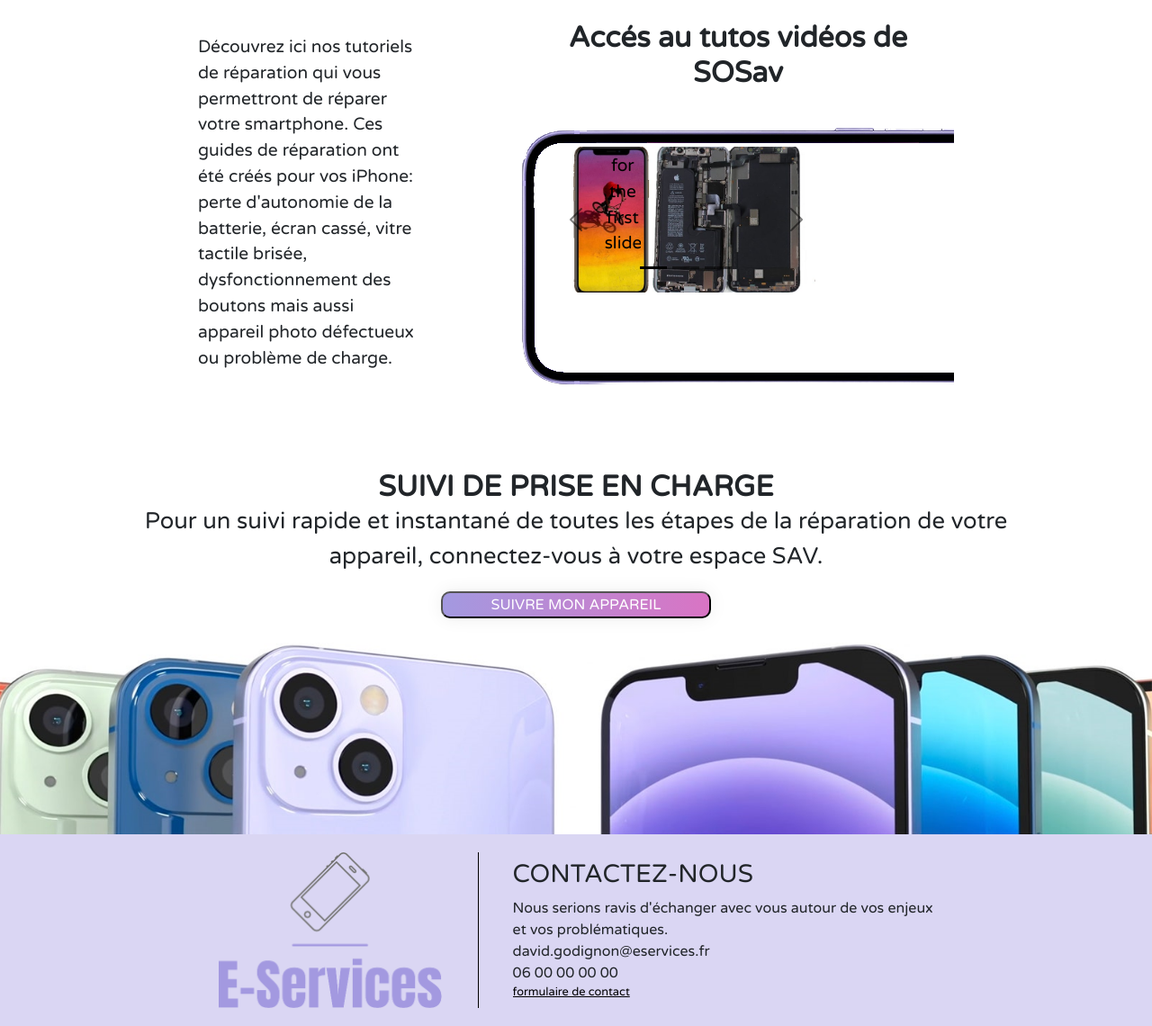
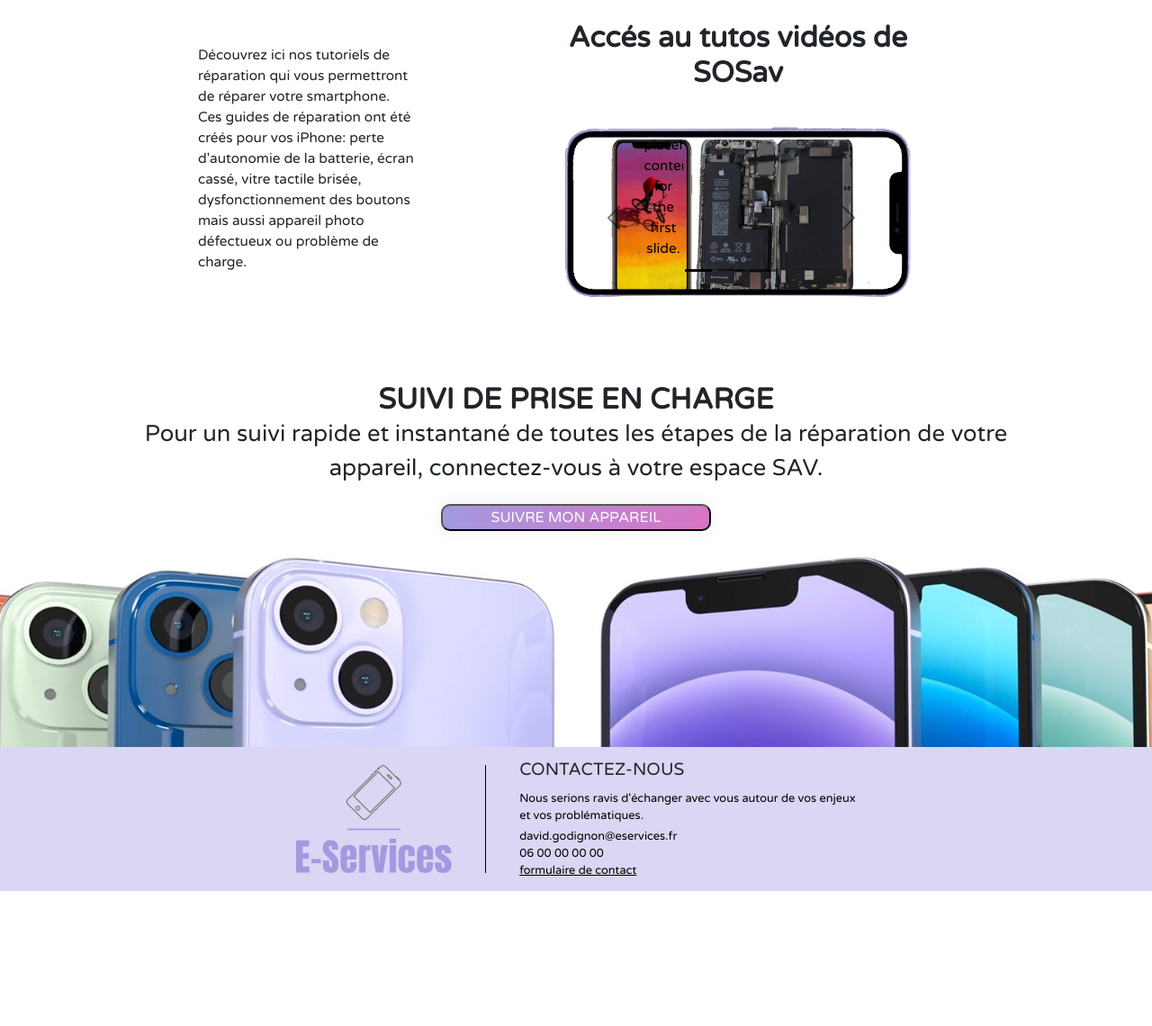
Before and after one commit to Ochanman/E-Services, a plain HTML site: page index.html in a window 1280 px wide. Shown: the part 1602-2742 px from the top of the page at 90% size. After the commit the page ends 2592 px from the top, so only its background shows below. Drawn offline with nearby package versions, Linux system fonts and the light colour scheme; a script that the page names is missing; files whose address does not match are found by name.

Commit message:
text responsive

```diff
--- a/assets/css/style.css
+++ b/assets/css/style.css
@@ -18,11 +18,10 @@
   display: flex;
 }
 .logo {
-  width: 20%;
+  width: 30%;
 
 
-  top: 40px;
-  left: 100px;
+
 
 }
 .logoES {
@@ -31,7 +30,7 @@
 
 }
 header {
-
+  padding: 0 5%;
   position: fixed;
   height: 20vh;
   align-items: center;
@@ -60,8 +59,8 @@
 
 } */
 .navigation {
+  margin-left: 5%;
   width: 70%;
-
 }
 .main-menu {
   justify-content: end;
@@ -78,7 +77,7 @@
 .main-menu .main-menu-element a {
   color: rgba(57, 51, 97);
   text-decoration: none;
-  font-size: 18px;
+  font-size: 1vw;
   font-weight: 600;
   letter-spacing: 1px;
 
@@ -153,7 +152,7 @@
 }
 .article p {
   width: 20%;
-  font-size: 1.2em;
+  font-size: 1.2vw;
   margin: auto 5%;
 }
 .article h2 {
@@ -281,7 +280,7 @@
 }
 #carouselExampleDark {
   position: absolute;
-  width: 60%;
+  width: 80%;
   left: 8%;
   top: 8%;
   z-index: -1;
@@ -299,14 +298,17 @@
 } */
 .screen {
 position: relative;
-width: 100%;
+width: 80%;
 z-index: 1;
-object-fit: cover;
+
 margin-left: auto;
 margin-right: auto;
 text-align: center;
 }
-
+.screen img{
+  width: 100%;
+  object-fit: cover;
+}
 
 .follow {
   width: 100%;
@@ -346,9 +348,11 @@
 }
 .contentFooter {
   justify-content: center;
+  padding: 0 20%;
   background-color: rgba(163, 153, 224, 0.4);
   width: 100%;
   padding: 20px;
+  height: 20vh;
 }
 
 .contentContact {
@@ -356,17 +360,21 @@
   border-left: 1px solid black;
   padding-left: 3%;
   justify-content: center;
+
+  margin-left: 3%;
+
 }
 
-.logoFooter {
+/* .logoFooter {
   justify-content: end;
-  margin-right: 40px;
-  width: 20%
-}
-.logoFooter img {
+
+  width: 40%
+} */
+/* .logoFooter img {
   width: 100%;
   object-fit: cover;
-}
+
+} */
 .footerMenu {
   justify-content: center;
   margin-top: 2%;
@@ -384,14 +392,14 @@
   font-weight: lighter;
   padding: 0 0.5rem;
 }
-.border h3 {
-  font-size: 1rem;
+.contentContact h3 {
+  font-size: 1.2rem;
 }
-.border span,
+.contentContact span,
 a {
   font-size: 0.8rem;
   color: black;
 }
-.border span {
-  margin-top: 3%;
+.contentContact span {
+  margin-top: 1%;
 }
```
